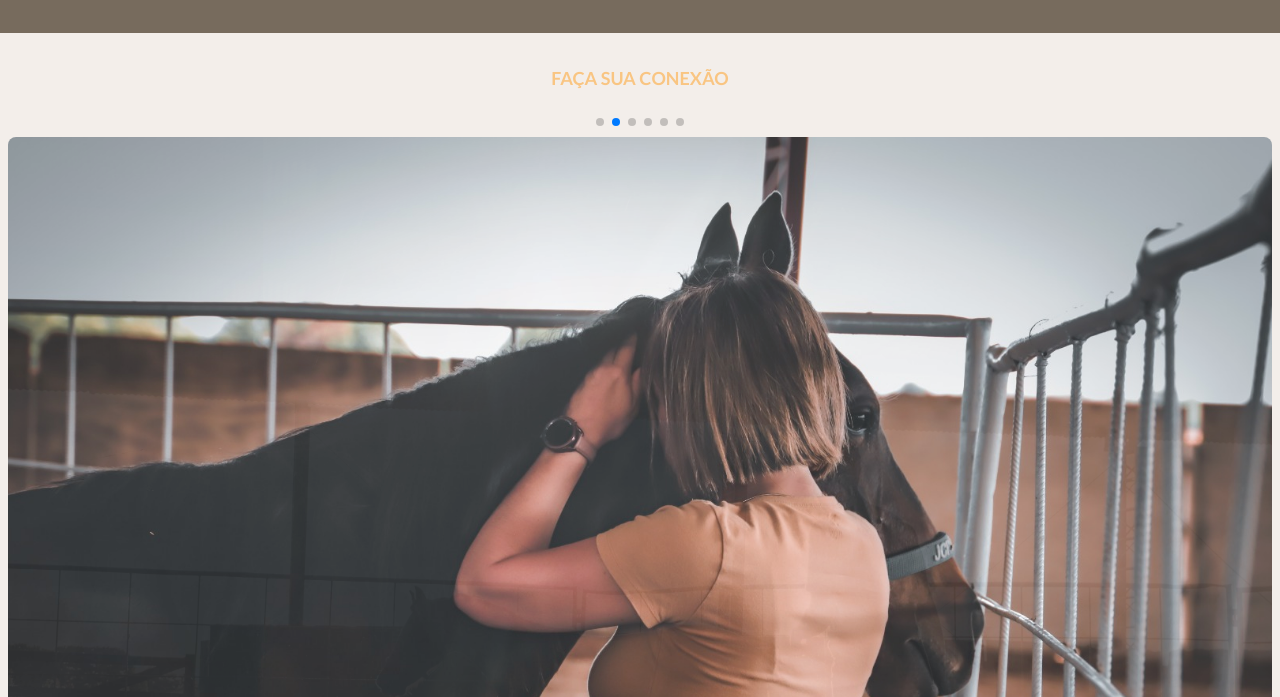
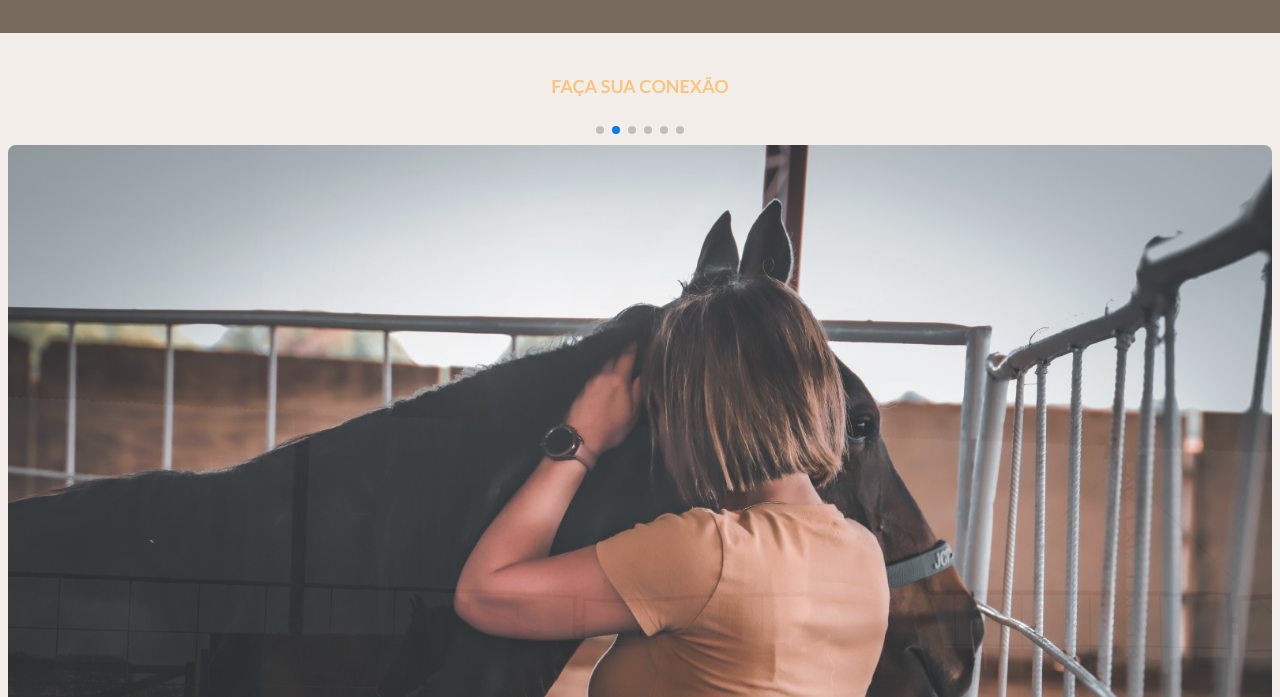
Before and after one commit to JoseCarlos-Filho/NEXUS-PROJECT, a plain HTML site: page index.html in a window 1280 px wide. Shown: the part 803-1500 px from the top of the page. Drawn offline with nearby package versions, Linux system fonts and the light colour scheme.

Commit message:
ajuste de espaçamento do carrossel

```diff
--- a/styles/carrossel.css
+++ b/styles/carrossel.css
@@ -1,5 +1,5 @@
 .carrossel {
-    margin: 0.5em;
+    padding: 0.5em;
 }
 .carrossel__titulo {
     color: var(--color-font-texto);
```
